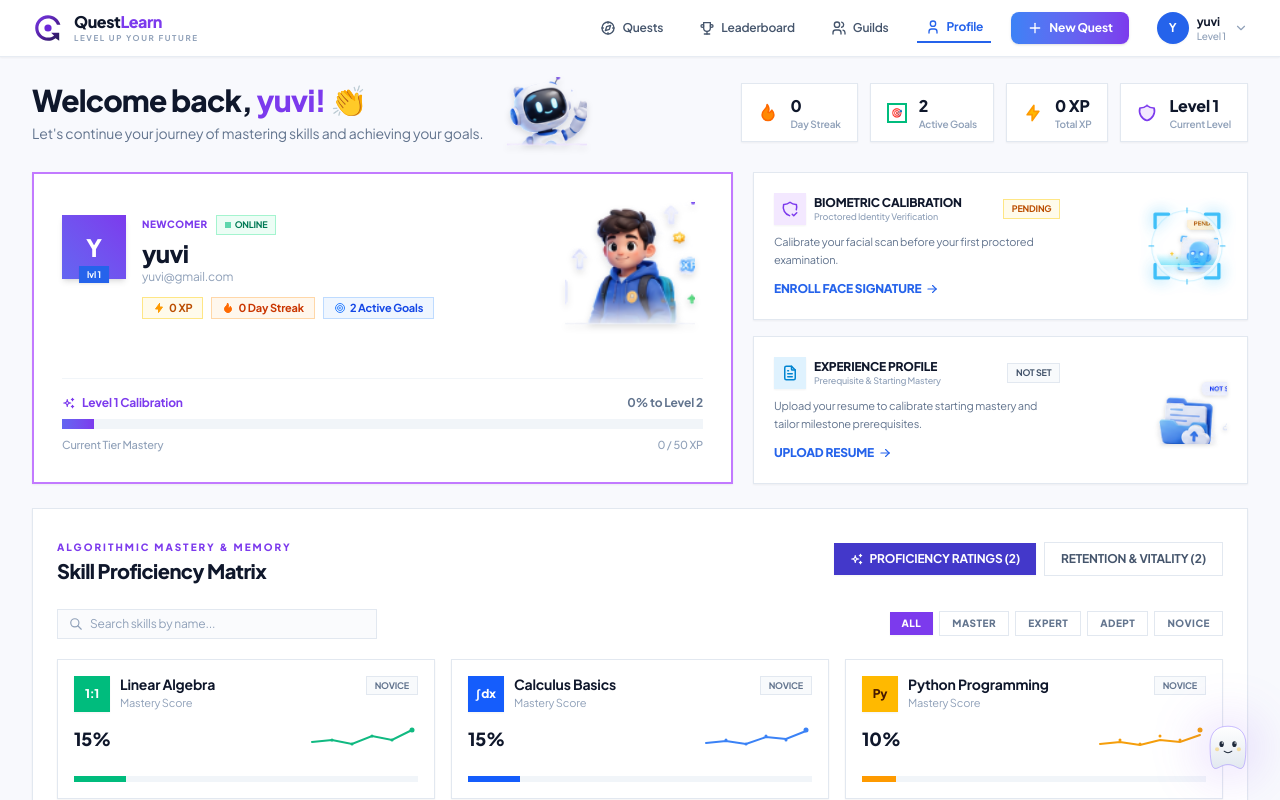
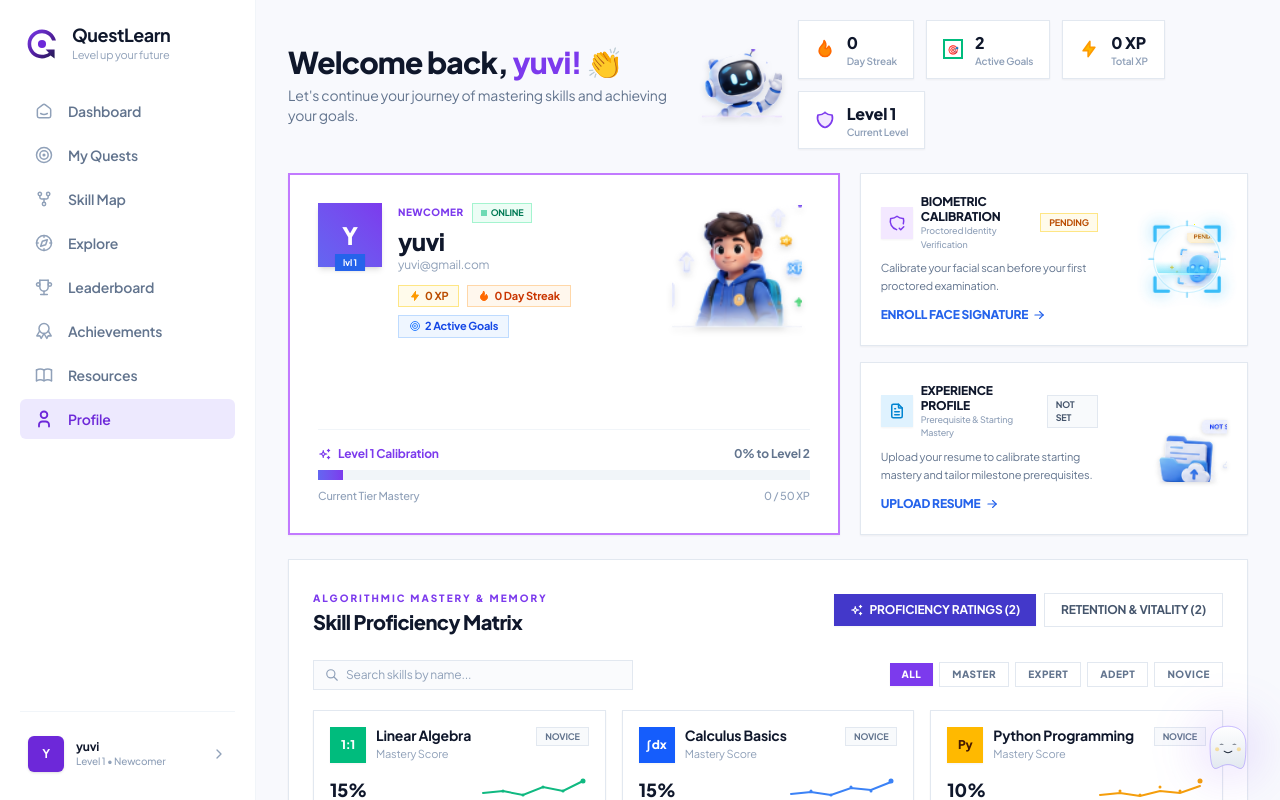
Before and after one commit to KungumapriyaaMKP/HCL-Amplified, a Next.js app: page /profile in a window 1280 px wide. Shown: the top 800 px of the page. Built offline with nearby package versions, Linux system fonts and the light colour scheme; no server answers.

Commit message:
feat(profile): use left AppSidebar navigation instead of top navbar on /profile

```diff
--- a/app/profile/page.tsx
+++ b/app/profile/page.tsx
@@ -1,11 +1,13 @@
 import { requireUser } from "@/lib/auth";
 import { getDashboardData, type DashboardData } from "@/lib/dashboardData";
-import { Nav } from "@/frontend/components/layout/Nav";
+import { AppSidebar } from "@/frontend/components/layout/AppSidebar";
 import { ProfileDashboardView } from "@/frontend/components/profile/ProfileDashboardView";
 
 export default async function ProfilePage() {
   let userEmail = "yuvi@gmail.com";
   let displayName = "yuvi";
+  let level = 1;
+  let levelTitle = "Newcomer";
   let data: DashboardData;
 
   try {
@@ -13,6 +15,8 @@ export default async function ProfilePage() {
     userEmail = user.email || "yuvi@gmail.com";
     data = await getDashboardData(user.id);
     displayName = data.profile?.displayName || "yuvi";
+    level = data.gamification.level ?? 1;
+    levelTitle = data.gamification.levelTitle ?? "Newcomer";
   } catch (_err) {
     // Graceful fallback when unauthenticated so UI loads seamlessly without crashing
     data = {
@@ -53,9 +57,18 @@ export default async function ProfilePage() {
   }
 
   return (
-    <div className="min-h-screen bg-[#F8F9FD] text-slate-900 font-sans pb-16">
-      <Nav displayName={displayName} />
-      <ProfileDashboardView data={data} userEmail={userEmail} />
+    <div className="flex min-h-screen bg-[#F8F9FD] text-slate-900 font-sans">
+      {/* 1. Left Sidebar Navigation */}
+      <AppSidebar
+        displayName={displayName}
+        level={level}
+        levelTitle={levelTitle}
+      />
+
+      {/* 2. Main Scrollable Content */}
+      <div className="flex-1 flex flex-col min-w-0 overflow-y-auto max-h-screen">
+        <ProfileDashboardView data={data} userEmail={userEmail} />
+      </div>
     </div>
   );
 }
--- a/frontend/components/layout/AppSidebar.tsx
+++ b/frontend/components/layout/AppSidebar.tsx
@@ -37,7 +37,7 @@ export function AppSidebar({
     { label: "Skill Map", href: "/dashboard#skill-map", icon: IconGitFork },
     { label: "Explore", href: "/community", icon: IconCompass },
     { label: "Leaderboard", href: "/leaderboard", icon: IconTrophy },
-    { label: "Achievements", href: "/profile", icon: IconAward },
+    { label: "Achievements", href: "/dashboard#achievements", icon: IconAward },
     { label: "Resources", href: "/dashboard#resources", icon: IconBook },
     { label: "Profile", href: "/profile", icon: IconUser },
   ];
```
